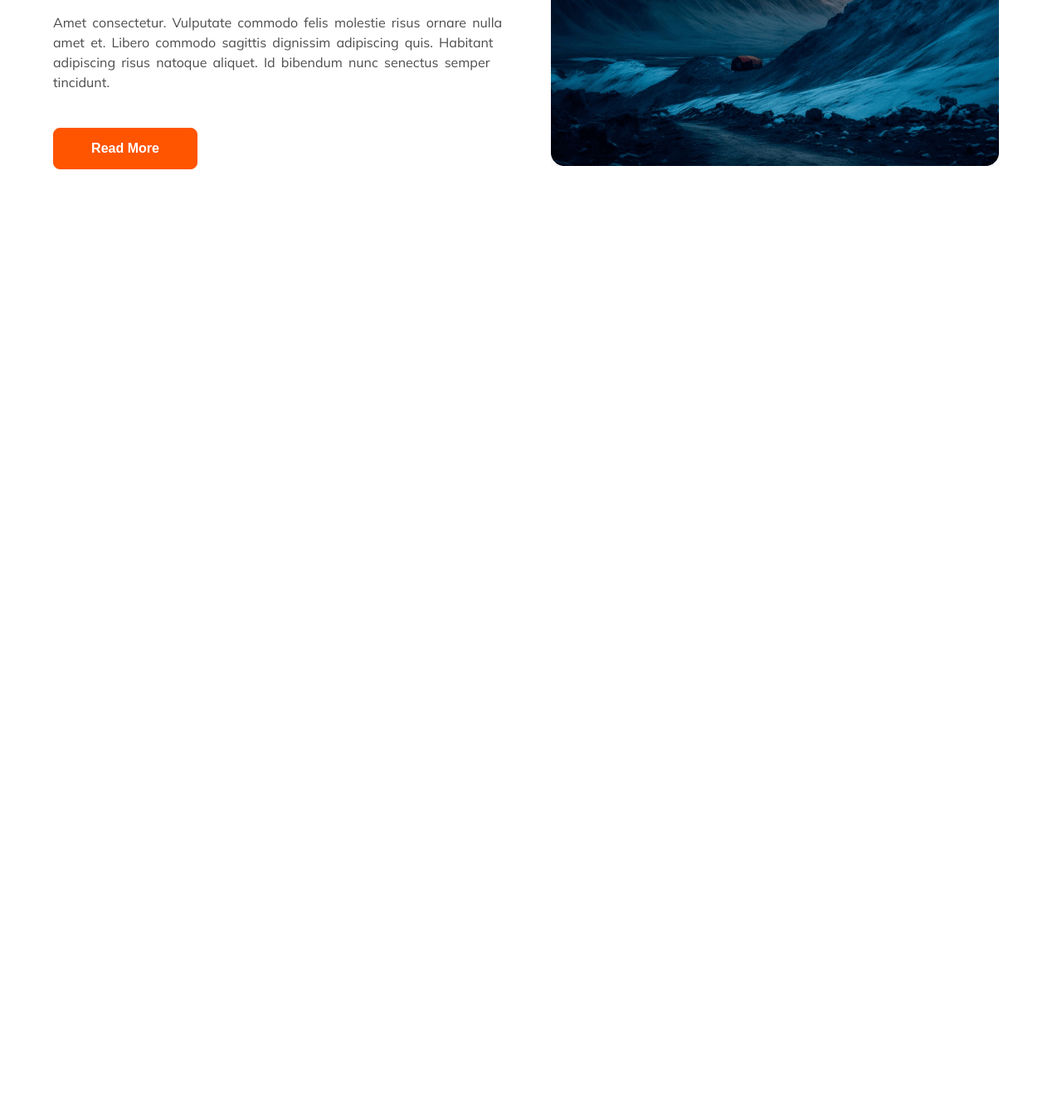
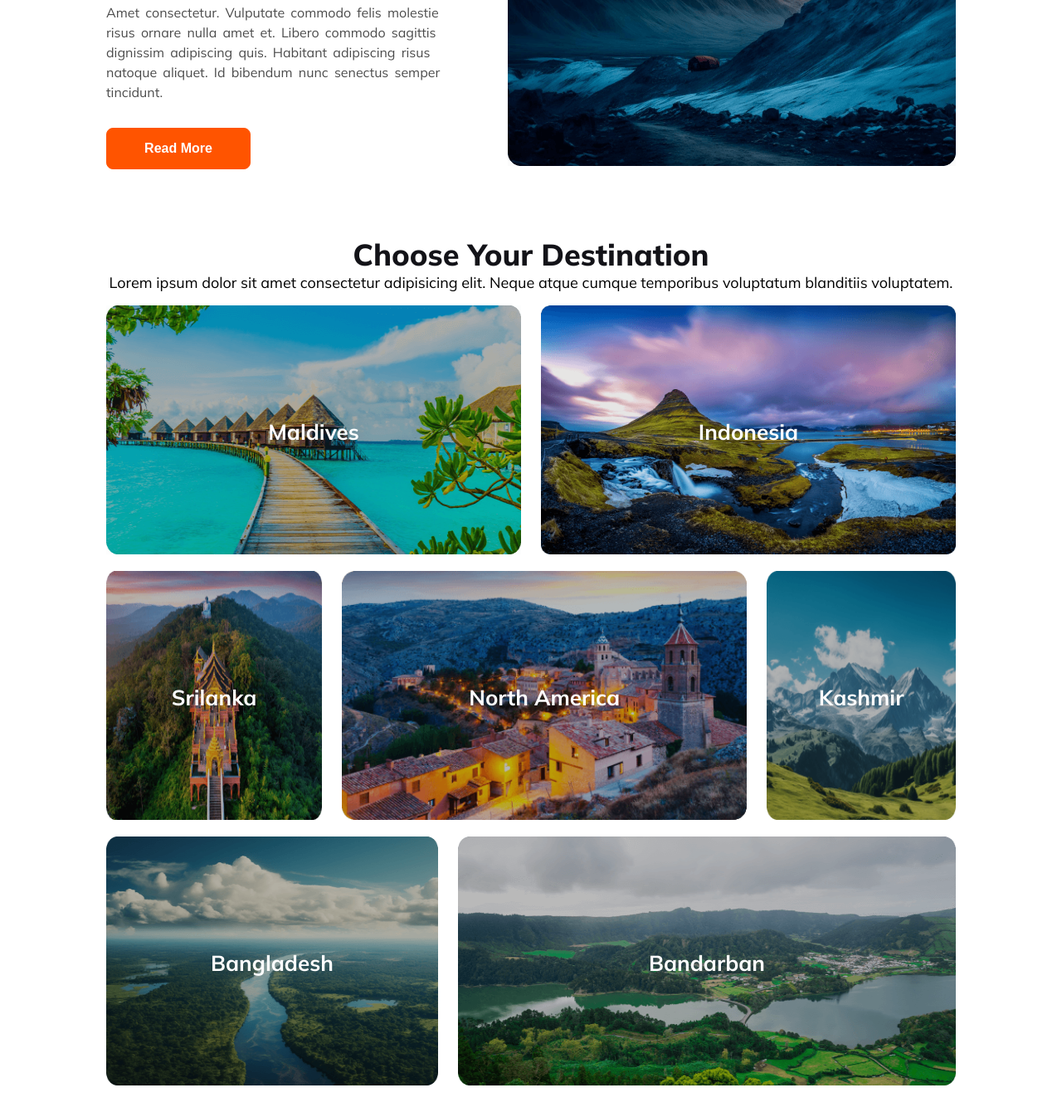
Before and after one commit to SabbirRshuvo/travel-responsive-projects, a plain HTML site: page index.html in a window 1280 px wide. Shown: the part 1164-2510 px from the top of the page at 83% size. Before the commit the page ends 1448 px from the top, so only its background shows below. Drawn offline with Linux system fonts and the light colour scheme.

Commit message:
destination section is done

```diff
--- a/index.html
+++ b/index.html
@@ -64,6 +64,44 @@
             <img src="Images/Rectangle 4.png" alt="">
         </div>
       </section>
-
+      <!-- your destination section -->
+      <section class="container your-destination">
+        <h3>Choose Your Destination</h3>
+        <p>Lorem ipsum dolor sit amet consectetur adipisicing elit. Neque atque cumque temporibus voluptatum blanditiis voluptatem.</p>
+        <div class="row-1">
+            <div class="country-card">
+                <img src="Images/Rectangle 5.png" alt="">
+                <p class="country">Maldives</p>
+            </div>
+            <div class="country-card">
+                <img src="Images/Rectangle 8 (1).png" alt="">
+                <p class="country">Indonesia</p>
+            </div>
+        </div>
+        <div class="row-2">
+            <div class="country-card">
+                <img src="Images/srilanka.png" alt="">
+                <p class="country">Srilanka</p>
+            </div>
+            <div class="country-card">
+                <img src="Images/North-america.png" alt="">
+                <p class="country">North America</p>
+            </div>
+            <div class="country-card">
+                <img src="Images/kashmir.png" alt="">
+                <p class="country">Kashmir</p>
+            </div>
+        </div>
+        <div class="row-3">
+            <div class="country-card">
+                <img src="Images/Bd.png" alt="">
+                <p class="country">Bangladesh</p>
+            </div>
+            <div class="country-card">
+                <img src="Images/Bandarban.png" alt="">
+                <p class="country">Bandarban</p>
+            </div>
+        </div>
+      </section>
 </body>
 </html>
--- a/style.css
+++ b/style.css
@@ -12,7 +12,7 @@ body{
 
 /* default style */
 .container{
-    width: 90%;
+    width: 80%;
     margin: 5rem auto;
 }
 p, li{
@@ -145,3 +145,37 @@ input, select{
     word-spacing: 3px;
     opacity: 0.7;
 }
+
+/* your destination */
+.your-destination img{
+    width: 100%;
+    height: 300px;
+    filter: brightness(90%);
+}
+.row-1, .row-2, .row-3{
+    display: grid;
+    grid-template-columns: 1fr 1fr;
+    margin: 1rem 0;
+    gap: 1.5rem;
+
+}
+
+.country-card{
+    position: relative;
+}
+.country{
+    position: absolute;
+    top: 50%;
+    left: 50%;
+    color: white;
+    font-size: 26px;
+    font-weight: bold;
+    transform: translate(-50% , -50%);
+}
+
+.row-2{
+    grid-template-columns: 0.80fr 1.5fr 0.70fr;
+}
+.row-3{
+    grid-template-columns: 0.80fr 1.2fr;
+}
```
Also changed, not shown: Images/Bandarban.png (renamed from Images/Rectangle 10.png), Images/Bd.png (renamed from Images/Rectangle 11.png), Images/North-america.png (renamed from Images/Rectangle 7.png), Images/kashmir.png (renamed from Images/Rectangle 9.png), Images/srilanka.png (renamed from Images/Rectangle 6.png).
